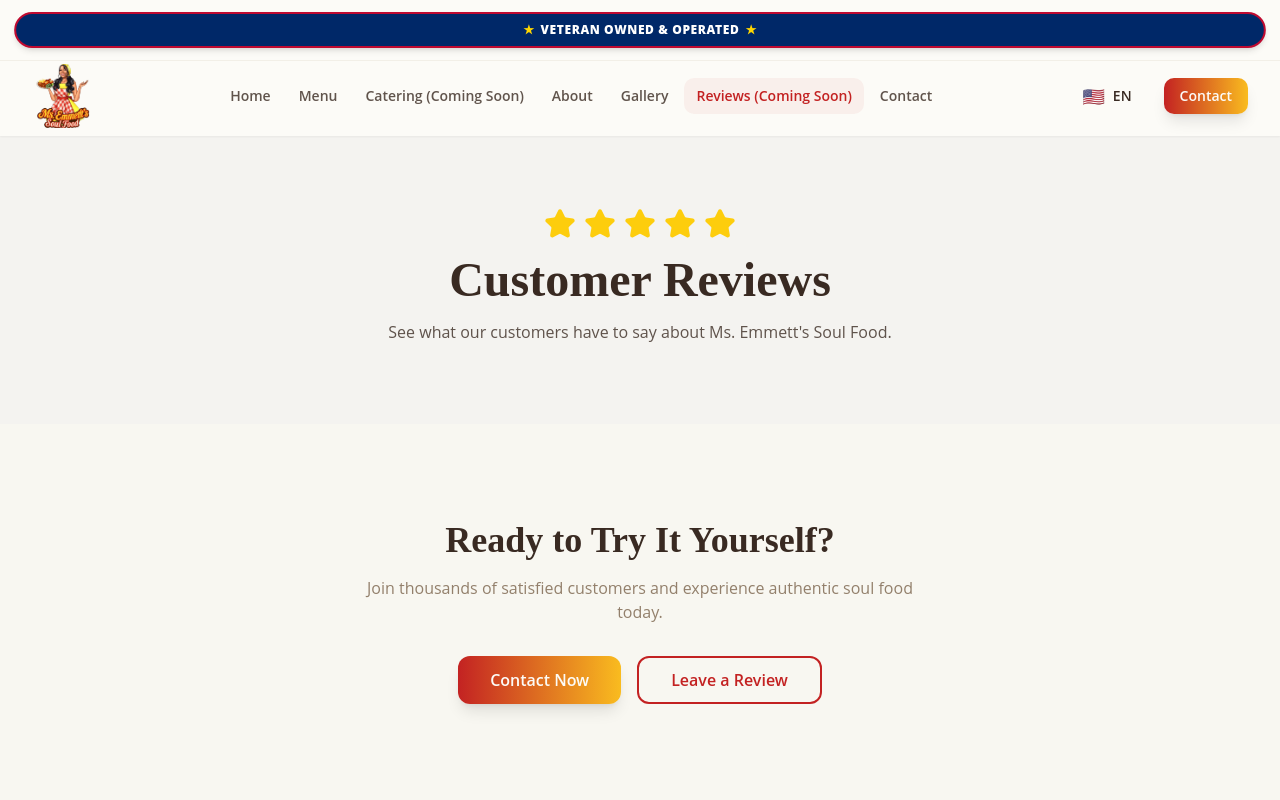
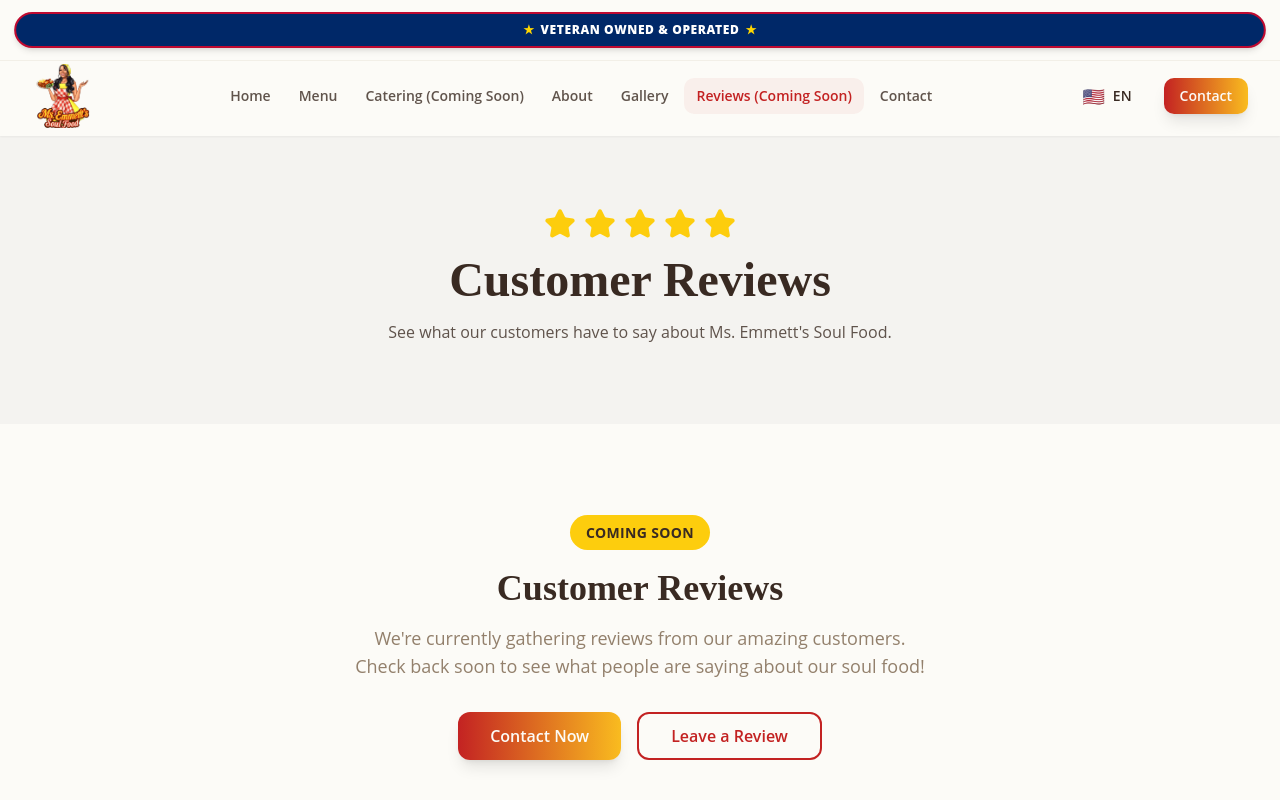
Before and after one commit to pythondev56/emmetts-soul-kitchen, a React (Vite) app: page /reviews in a window 1280 px wide. Shown: the top 800 px of the page. Built offline with nearby package versions, Linux system fonts and the light colour scheme.

Commit message:
Add coming soon section to reviews page

```diff
--- a/src/pages/Reviews.tsx
+++ b/src/pages/Reviews.tsx
@@ -32,8 +32,8 @@ const Reviews = () => {
         </div>
       </section>
 
-      {/* CTA */}
-      <section className="section-padding bg-card">
+      {/* Coming Soon Section */}
+      <section className="section-padding bg-background">
         <div className="container-custom text-center">
           <motion.div
             initial={{ opacity: 0, y: 20 }}
@@ -41,11 +41,16 @@ const Reviews = () => {
             viewport={{ once: true }}
             transition={{ duration: 0.6 }}
           >
+            <div className="inline-block mb-6">
+              <span className="bg-highlight text-foreground px-4 py-2 rounded-full text-sm font-bold uppercase tracking-wide">
+                Coming Soon
+              </span>
+            </div>
             <h2 className="font-heading text-3xl md:text-4xl font-bold text-foreground mb-4">
-              {t("reviewsPage.cta.heading")}
+              Customer Reviews
             </h2>
-            <p className="text-muted-foreground mb-8 max-w-xl mx-auto">
-              {t("reviewsPage.cta.description")}
+            <p className="text-muted-foreground mb-8 max-w-xl mx-auto text-lg">
+              We're currently gathering reviews from our amazing customers. Check back soon to see what people are saying about our soul food!
             </p>
             <div className="flex flex-col sm:flex-row gap-4 justify-center">
               <Button variant="soul" size="lg" asChild>
```
